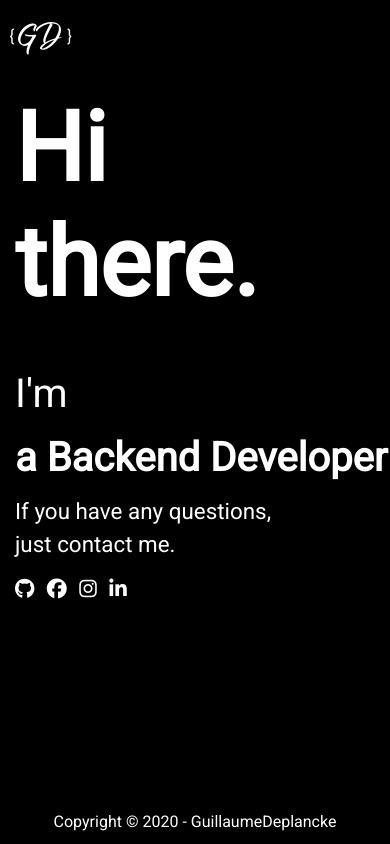
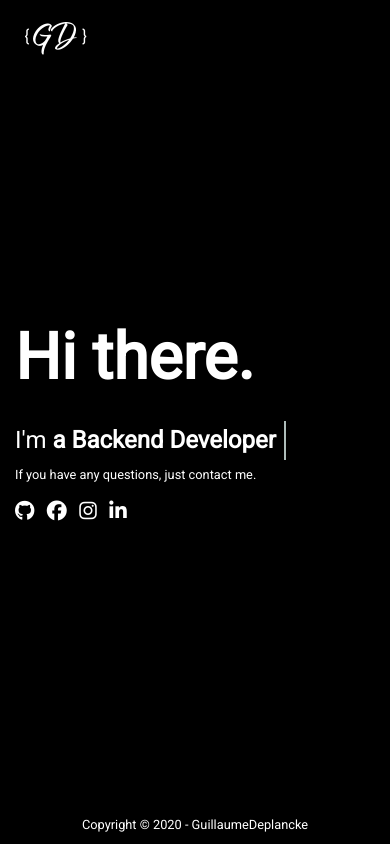
Before and after one commit to guillaumedeplancke/website-redesign, a plain HTML site: page index.html in a window 390 px wide. Drawn offline with nearby package versions, Linux system fonts and the light colour scheme.

Commit message:
Improve responsiveness
also cleaned up some things

```diff
--- a/includes/styles.css
+++ b/includes/styles.css
@@ -1,22 +1,32 @@
+html, body {
+  height: 100%;
+}
+
+body {
+	background: black !important;
+}
+
+.container {
+    min-height: 100%;
+    overflow: hidden;
+}
+
+.main.container {
+    display: flex;
+    flex-flow: column;
+    justify-content: center;
+}
+
+.header {
+    position: fixed;
+    top: 0;
+    margin: 0 !important;
+}
+
 .logo {
 	margin-left: -2em;
 	height: 8em;
 	margin-top: -15px;
-}
-
-.footer-copyright {
-	font-family: 'Roboto', serif;
-	color: white;
-
-	position: fixed;
-	left: 0;
-	bottom: 0;
-	width: 100%;
-	text-align: center;
-}
-
-body {
-	background: black !important;
 }
 
 .col-10 h1 {
@@ -41,14 +51,58 @@ body {
     color: white;
 }
 
-html, body {
-  height: 100%;
+@media all and (max-width: 750px) {
+    .col-10 h1 {
+        font-size: 4.3em;
+    }
+
+    .col-10 h4 {
+        font-size: 2em;
+    }
+
+    .col-10 p {
+        font-size: 1.1em;
+    }
+
+    .footer-copyright {
+        font-size: 0.8em;
+    }
 }
 
-.container {
-    min-height: 100%;
-    overflow: hidden;
+@media all and (max-width: 460px) {
+    .col-10 h1 {
+        font-size: 4em;
+    }
+
+    .col-10 h4 {
+        font-size: 1.5em;
+    }
+
+    .col-10 p {
+        font-size: 0.8em;
+    }
 }
+
+@media all and (max-width: 360px) {
+    .col-10 h1 {
+        font-size: 3em;
+    }
+
+    .col-10 h4 {
+        font-size: 1.2em;
+    }
+
+    .col-10 p {
+        font-size: 0.7em;
+    }
+}
+
+@media all and (max-width: 300px) {
+    .col-10 h4 {
+        font-size: 1em;
+    }
+}
+
 
 .v-center {
    display: flex;
--- a/index.html
+++ b/index.html
@@ -1,7 +1,6 @@
 <!doctype html>
 
 <html lang="en">
-
 <head>
 	<meta charset="utf-8">
 	<meta name="viewport" content="width=device-width, initial-scale=1, shrink-to-fit=no">
@@ -16,7 +15,7 @@
 
     <link rel="stylesheet" href="includes/styles.css?v=1.0">
     <link rel="stylesheet" href="includes/headlines.css">
-	<script src="js/modernizr.js"></script>
+	<script src="includes/modernizr.js"></script>
 
 	<link href="https://fonts.googleapis.com/css?family=Roboto&display=swap" rel="stylesheet">
 
@@ -32,7 +31,6 @@
 					<img class="logo img-responsive" src="includes/logo.png" alt="Guillaume Deplancke">
 				</a>
 			</div>
-			<div class="col-2"></div>
 		</div>
 
 		<div class="row align-items-center v-center">
@@ -75,5 +73,4 @@
 
     <script src="includes/headlines.js"></script>
 </body>
-
 </html>
```
